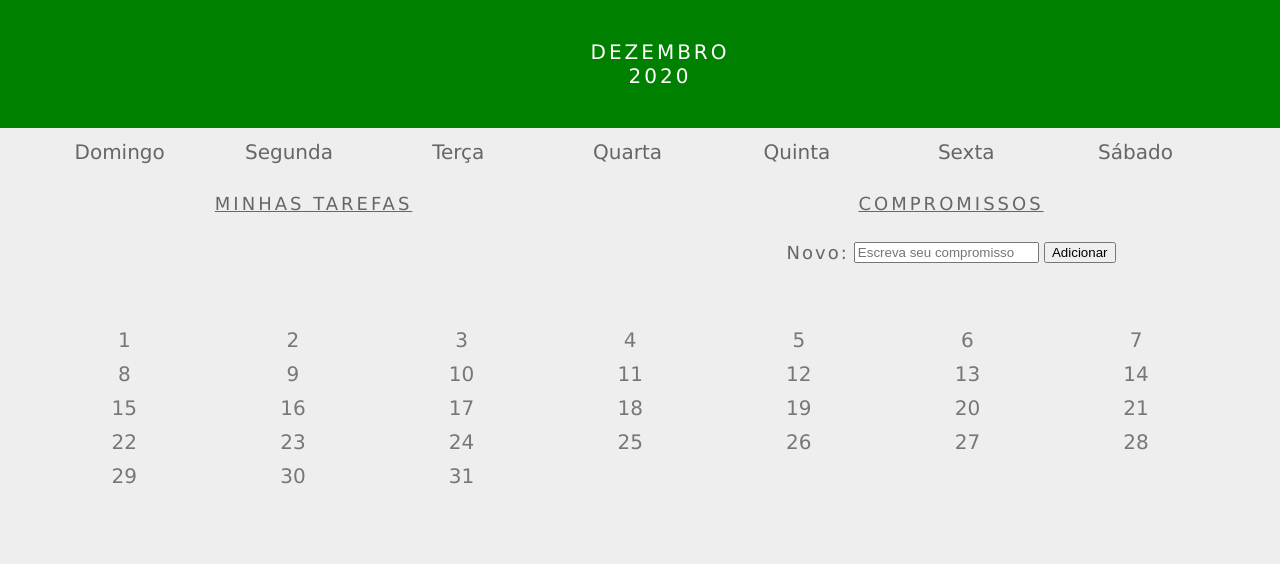
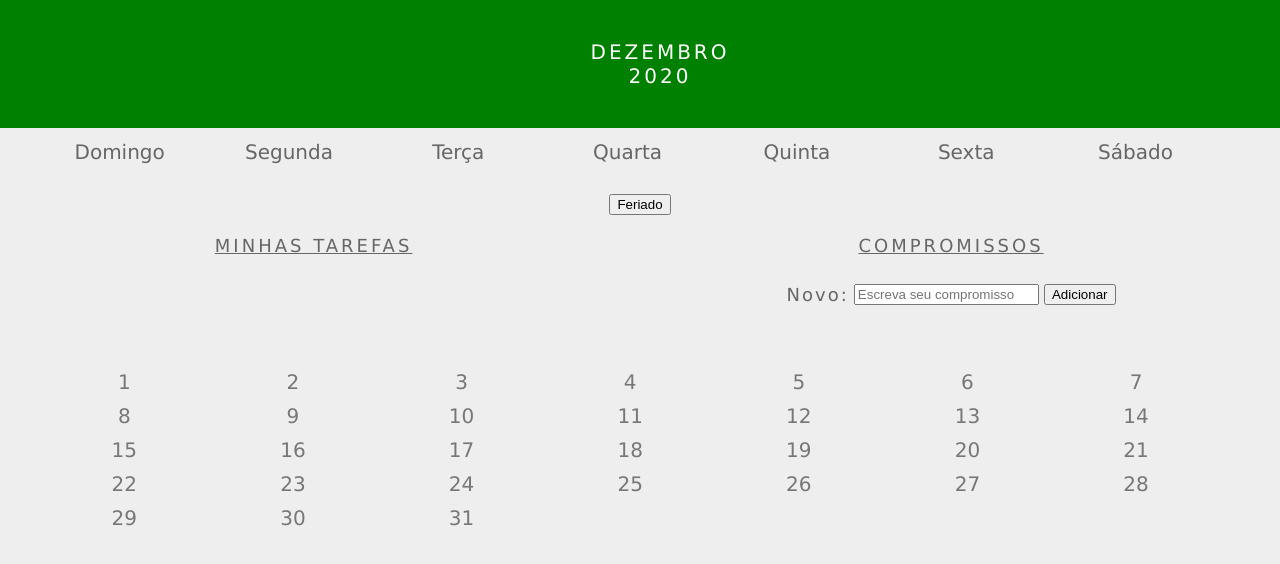
Before and after one commit to ErickArgollo/trybe_exercicios, a website: page Modulo1:Fundamentos/Bloco05:DOM_Eventos_Web_Storage/Dia03:Eventos/CalendarioTrybe/index.html in a window 1280 px wide. Drawn offline with Linux system fonts and the light colour scheme.

Commit message:
feat(exercicios): adiciona modo 1 de resolver o exercicio 2
Adicionado o o modo 1 de resolver o exericio 2, (com duvidas sobre qual é mais eficiente)

```diff
--- a/Modulo1:Fundamentos/Bloco05:DOM_Eventos_Web_Storage/Dia03:Eventos/CalendarioTrybe/script.js
+++ b/Modulo1:Fundamentos/Bloco05:DOM_Eventos_Web_Storage/Dia03:Eventos/CalendarioTrybe/script.js
@@ -20,8 +20,8 @@ function createDaysOfTheWeek() {
   let arrayFeriados = [24, 25, 31]
 
 
-  let ul = document.createElement('ul');
-  ul.id = 'days'
+  let ul = document.querySelector('#days');
+
 
   document.body.appendChild(ul)
 
@@ -38,6 +38,19 @@ function createDaysOfTheWeek() {
     }
 
   }
-  console.log(ul)
+  //console.log(ul)
 
-  //EXERCICIO 2
+  //EXERCICIO 2 Criando um button dinamicamente
+  let buttonsContainer = document.querySelector('.buttons-container');
+  function createButton(string){
+    let button = document.createElement('button');
+    button.id = 'btn-holiday'
+    button.setAttribute('type', 'button')
+    //button.appendChild(document.createTextNode(string)) Forma 1 de adicionar o nome
+    button.innerHTML = string //Forma 2 de adicionar o nome
+    buttonsContainer.appendChild(button)
+
+  }
+  createButton('Feriado')
+//buttonsContainer.innerHTML = "<button id='btn-holiday' type='button'>teste</button>"
+console.log(buttonsContainer)
```
Also changed, not shown: Modulo1:Fundamentos/Bloco05:DOM_Eventos_Web_Storage/Dia03:Eventos/CalendarioTrybe/index.html (+1 -0 lines).
